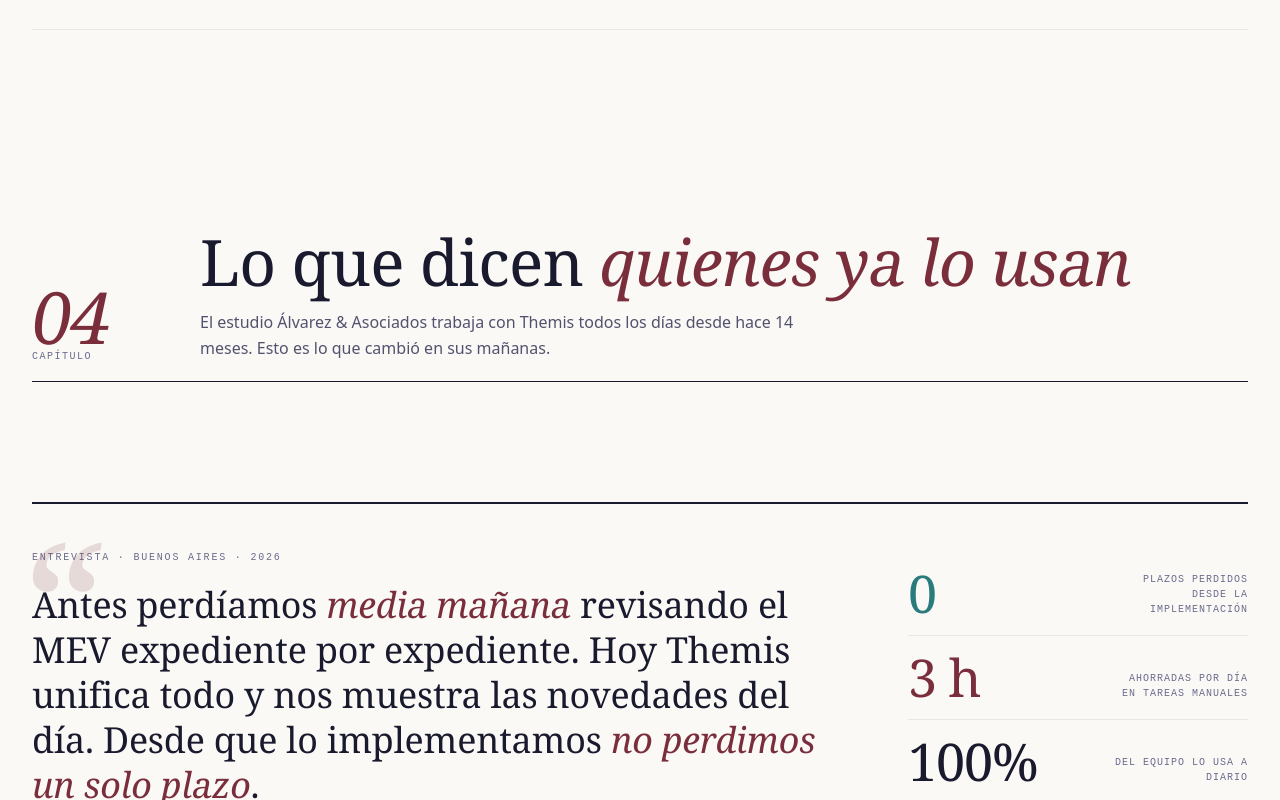
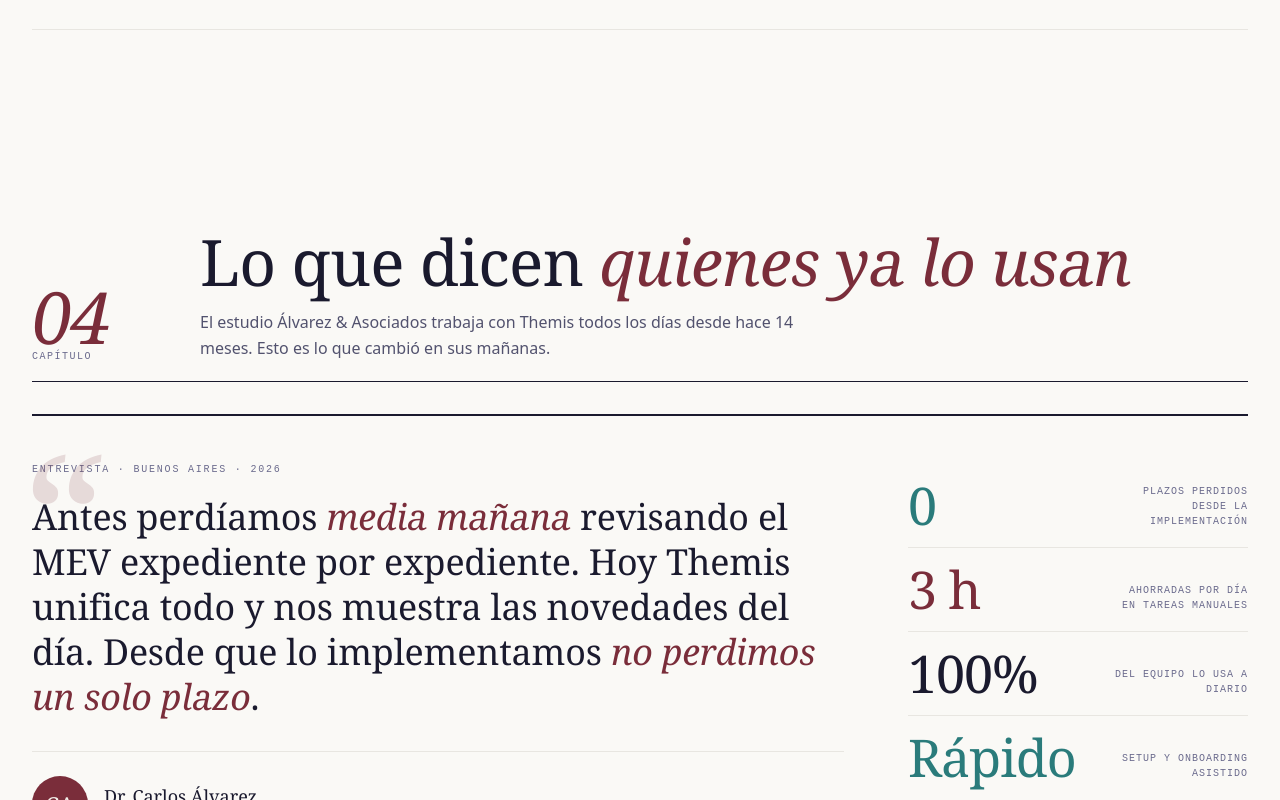
Before and after one commit to tinoamato/themis-landing, a Next.js app: page / in a window 1280 px wide. Shown: the part 4960-5760 px from the top of the page. Built offline with nearby package versions, Linux system fonts and the light colour scheme.

Commit message:
Reducir espacio en blanco excesivo entre la cabecera y el cuerpo de testimonios

```diff
--- a/app/html-design.css
+++ b/app/html-design.css
@@ -1056,7 +1056,10 @@
 /* ───────────────────── TESTIMONIO EDITORIAL ───────────────────── */
 .testimonial-wrap{
   padding:120px 32px;max-width:1440px;margin:0 auto;
-  display:grid;grid-template-columns:1fr;gap:64px;
+  display:grid;grid-template-columns:1fr;gap:32px;
+}
+.testimonial-wrap .sec-head{
+  margin-bottom:0;
 }
 .testimonial{
   display:grid;
```
